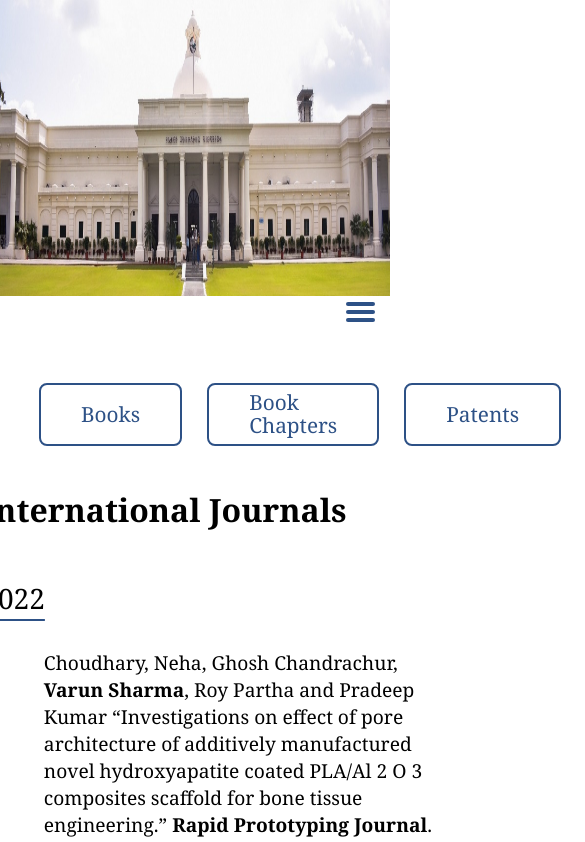
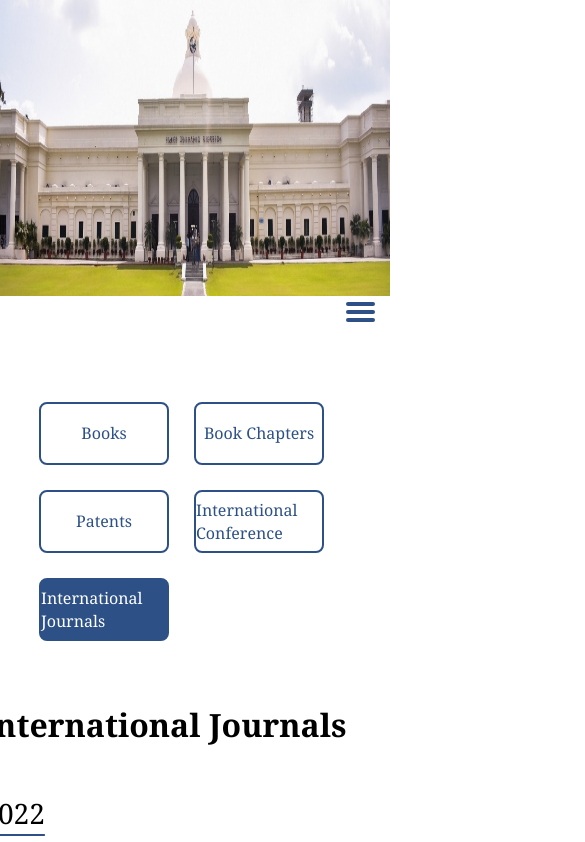
Before and after one commit to Kirthik24/varun-sharma-profile, a React (Vite) app: page /pb/ij in a window 390 px wide. Shown: the top 842 px of the page, 585 px wide, since content can reach past the window. Built offline with nearby package versions, Linux system fonts and the light colour scheme.

Commit message:
facilities responsive

```diff
--- a/src/css/common.scss
+++ b/src/css/common.scss
@@ -7,3 +7,5 @@
 //font-szie: 1rem; 0.8rem
 
 //@media screen and (max-width: 1120px){}
+
+//font-size: 3rem; 1.7rem
--- a/src/css/facilities.scss
+++ b/src/css/facilities.scss
@@ -21,6 +21,7 @@
     justify-content: center;
     //grid-auto-flow: dense;
 }
+
 .f-vertical{
     width: 100%;
     height: 578px;
@@ -80,3 +81,79 @@
     }
 
 }
+
+@media screen and (max-width: 1120px){
+    .f-container{
+    h1{
+        font-size: 1.7rem;
+    }
+}
+
+    .facilities{
+        grid-template-columns: 1fr;
+    }
+
+    .f-vertical{
+        width: 90%;
+        margin: auto;
+        height: 578px;
+        border: 2px solid #2D5186;
+        border-radius: 8px;
+        display: flex;
+        flex-direction: column;
+        align-items: center;
+
+        h2{
+            margin-left: 20px;
+            margin-right: 20px;
+            font-family: 'Georgia';
+            font-style: normal;
+            font-weight: 700;
+            font-size: 1.2rem;
+            line-height: 36px;
+            color: #000000;
+            justify-self:flex-start;
+            align-self: start;
+
+        }
+
+        img{
+            margin-top: 24px;
+            max-width: 95%;
+
+        }
+    }
+
+    .f-horizontal{
+        grid-column: span 1;
+        width: 100%;
+        height: fit-content;
+        border: 2px solid #2D5186;
+        border-radius: 8px;
+        display: flex;
+        flex-direction: column;
+        justify-content: center;
+        align-items: center;
+        // align-self: center;
+        // justify-self: center;
+
+        h2{
+            margin-left: 20px;
+            margin-right: 20px;
+            font-family: 'Georgia';
+            font-style: normal;
+            font-weight: 700;
+            font-size: 1.2rem;
+            line-height: 36px;
+            color: #000000;
+
+        }
+
+        img{
+            margin-left: 24px;
+            max-width: 70%;
+        }
+
+    }
+
+}
--- a/src/css/innernav.scss
+++ b/src/css/innernav.scss
@@ -64,13 +64,60 @@
     width: 274px;
 }
 
-@media screen and (max-width: 1350px) {
+@media screen and (max-width: 1120px) {
+    .rsnavbar {
+        height: fit-content;
+        width: 100%;
+        display: flex;
+        flex-direction: column;
+        justify-content: center;
+        color: #2D5186;
+        margin-top: 60px;
+    }
+
     .rsselectbox{
-        width: auto;
-        span{
-            margin: 40px;
-        }
+        display: flex;
+        justify-content: center;
+        align-items: center;
+        box-sizing: border-box;
+        width: 100%;
+        height: 63px;
+        border: 2px solid #2D5186;
+        border-radius: 8px;
+    }
+
+    .rscontainer{
+        display: flex;
+        justify-content:left;
+        align-items: center;
 
     }
+    .rsnav-elements {
+        position: relative;
+        ul{
+            display: grid;
+            grid-template-columns: 130px 130px;
+            grid-template-rows: 63px 63px;
+            padding: 0px;
+            a {
+                font-family: 'Georgia';
+                font-style: normal;
+                font-weight: 400;
+                font-size: 1rem;
+                line-height: 23px;
+                color: #2D5186;
+            }
+            a.active{
+                font-family: 'Georgia';
+                font-style: normal;
+                font-size: 1rem;
+                line-height: 23px;
+                color: #FFFFFF;
+                .rsselectbox{
+                    background: #2D5186;
+                }
+            }
 
+        }
+    }
 }
```
